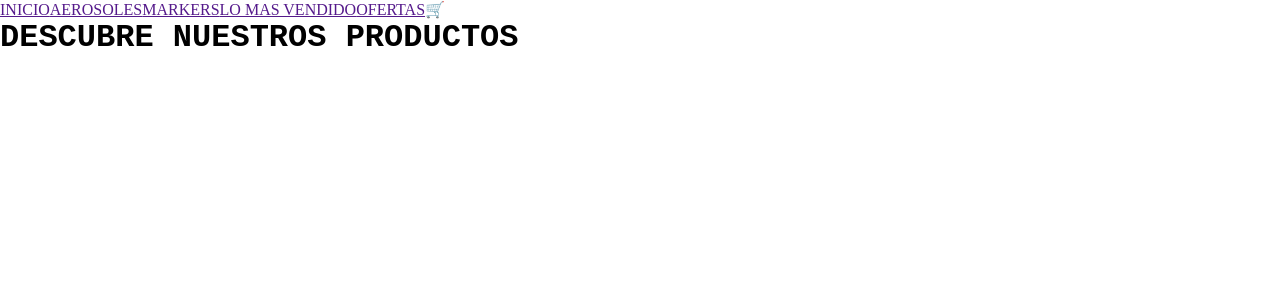
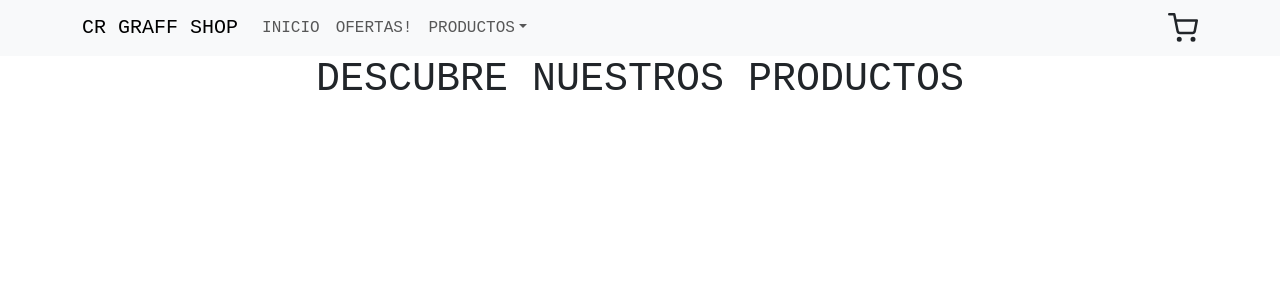
Before and after one commit to Fpagnotta/CrimeGraffitiShop, a React (Vite) app: page / in a window 1280 px wide. Shown: the top 300 px of the page. Built offline with nearby package versions, Linux system fonts and the light colour scheme; the HTML template or start-up script is replaced by a standard one.

Commit message:
CambiosRealizados

```diff
--- a/package.json
+++ b/package.json
@@ -10,8 +10,11 @@
     "preview": "vite preview"
   },
   "dependencies": {
+    "bootstrap": "^5.3.6",
     "react": "^19.1.0",
-    "react-dom": "^19.1.0"
+    "react-bootstrap": "^2.10.10",
+    "react-dom": "^19.1.0",
+    "react-icons": "^5.5.0"
   },
   "devDependencies": {
     "@eslint/js": "^9.25.0",
--- a/src/App.jsx
+++ b/src/App.jsx
@@ -1,6 +1,7 @@
 import ItemListContainer from './Components/ItemListContainer'
 import './App.css'
 import NavBar from './Components/NavBar'
+import 'bootstrap/dist/css/bootstrap.min.css';
 
 function App() {
 
--- a/src/Components/CartWidget.jsx
+++ b/src/Components/CartWidget.jsx
@@ -1,8 +1,15 @@
-const CartWidget = () =>
- {
+import { FiShoppingCart } from "react-icons/fi";
+
+
+
+ function CartWidget () {
     return(
-        <span>🛒</span>
-    )
 
- }
- export default CartWidget
+        <div>
+            <FiShoppingCart size={30}/>
+        </div>
+    );
+
+}
+
+export default CartWidget
--- a/src/Components/NavBar.jsx
+++ b/src/Components/NavBar.jsx
@@ -1,17 +1,32 @@
-import CartWidget from "./CartWidget"
+import Container from 'react-bootstrap/Container';
+import Nav from 'react-bootstrap/Nav';
+import Navbar from 'react-bootstrap/Navbar';
+import NavDropdown from 'react-bootstrap/NavDropdown';
+import CartWidget from './CartWidget';
 
-const NavBar = () => {
-
-    return(
-        <nav>
-            <a href="">INICIO</a>
-            <a href="">AEROSOLES</a>
-            <a href="">MARKERS</a>
-            <a href="">LO MAS VENDIDO</a>
-            <a href="">OFERTAS</a>
-            <CartWidget/>
-        </nav>
-    )
+function NavBar() {
+  return (
+    <Navbar expand="lg" className="bg-body-tertiary">
+      <Container>
+        <Navbar.Brand href="#home">CR GRAFF SHOP</Navbar.Brand>
+        <Navbar.Toggle aria-controls="basic-navbar-nav" />
+        <Navbar.Collapse id="basic-navbar-nav">
+          <Nav className="me-auto">
+            <Nav.Link href="#home">INICIO</Nav.Link>
+            <Nav.Link href="#link">OFERTAS!</Nav.Link>
+            <NavDropdown title="PRODUCTOS" id="basic-nav-dropdown">
+              <NavDropdown.Item href="#action/3.1">AEROSOLES</NavDropdown.Item>
+              <NavDropdown.Item href="#action/3.2">
+                MARKERS
+              </NavDropdown.Item>
+              <NavDropdown.Item href="#action/3.3">CAPS</NavDropdown.Item>
+              </NavDropdown>
+          </Nav>
+        </Navbar.Collapse>
+        <CartWidget/>
+      </Container>
+    </Navbar>
+  );
 }
 
-export default NavBar
+export default NavBar;
--- a/src/index.css
+++ b/src/index.css
@@ -6,4 +6,16 @@
 
 h1{
   font-family: 'Courier New', Courier, monospace;
+  text-align: center
 }
+
+nav{
+  background-color: black;
+  font-family: 'Courier New', Courier, monospace;
+  padding: 10px 40px;
+  position: fixed;
+  top: 0;
+  width: 100%;
+  z-index: 1000;
+
+}
```
Also changed, not shown: src/examples/ButtonEjercicio1.jsx (deleted), 1 other file (tests, documents, lock files or other folders).
